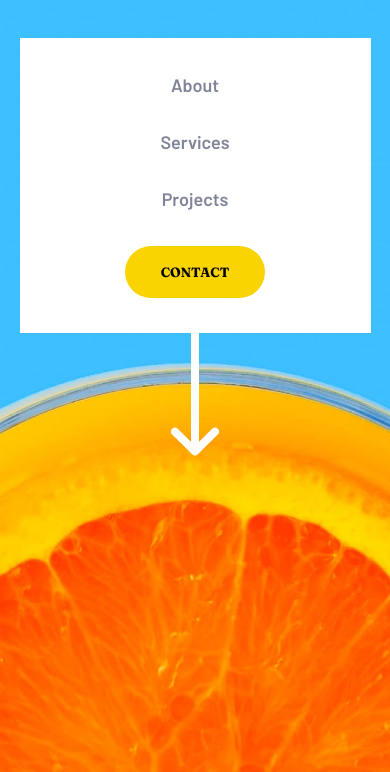
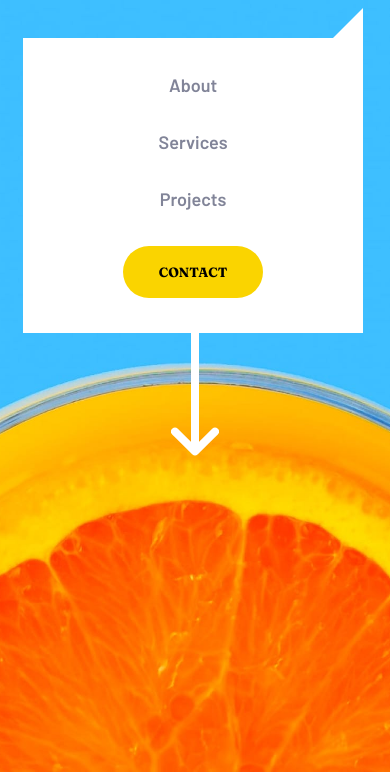
Before and after one commit to Artwot/sunny-agency-landing-page, a plain HTML site: page index.html in a window 390 px wide. Both pictures are taken after a click on the button 351 px from the left and 53 px from the top of the page. Shown: the part 72-844 px from the top of the page. Drawn offline with Linux system fonts and the light colour scheme.

Commit message:
Responsive design is already done. The mobile menu is finished

```diff
--- a/app.js
+++ b/app.js
@@ -0,0 +1,10 @@
+const hamburguer_menu = document.querySelector(".hamburguer-menu");
+const mobile_menu = document.querySelector(".mobile-menu");
+
+console.log(mobile_menu);
+
+function handleToggle() {
+  mobile_menu.classList.toggle("active")
+}
+
+hamburguer_menu.addEventListener("click", handleToggle)
--- a/index.html
+++ b/index.html
@@ -225,5 +225,8 @@
         >Frontend Mentor</a
       >. Coded with ❤️ by <a href="https://github.com/Artwot">Jorge Sarabia</a>.
     </div>
+
+    <script type="text/javascript" src="app.js" ></script>
+
   </body>
 </html>
--- a/style.css
+++ b/style.css
@@ -100,6 +100,10 @@ body {
 }
 
 .hamburguer-menu {
+  display: none;
+}
+
+.mobile-menu {
   display: none;
 }
 
@@ -432,7 +436,9 @@ body {
   color: hsl(228, 45%, 44%);
 }
 
+/* ****************************************************** */
 /* Responsive-CSS */
+/* ****************************************************** */
 @media (max-width: 768px) {
   /* Hide the navbar  */
   .navbar-links {
@@ -447,6 +453,7 @@ body {
     width: 120px;
   }
 
+  /* Main title */
   .title {
     /* margin-top: 2rem; */
     font-size: 2rem;
@@ -456,6 +463,7 @@ body {
     margin-top: 5rem;
   }
 
+  /* Cards */
   .card {
     flex-direction: column;
   }
@@ -494,6 +502,7 @@ body {
     height: 80vw;
   }
 
+  /* Invert the order of images */
   #img1,
   #img2 {
     order: -1;
@@ -590,14 +599,39 @@ body {
 
   /* Mobile menu */
   .mobile-menu {
-    width: 90%;
+    width: 87%;
     height: 35%;
     padding: 1rem 0;
     position: fixed;
-    right: calc(100% - 95%);
+    right: calc(100% - 93%);
     background-color: var(--white);
     font-size: 1rem;
     font-family: "Barlow", sans-serif;
+    display: inline-block;
+    visibility: hidden;
+    opacity: 0;
+    transition: all 0.3s linear;
+  }
+
+  /* Mobile menu visible */
+  .mobile-menu.active {
+    visibility: visible;
+    opacity: 1;
+  }
+
+  /* For the little triangle above the mobile menu */
+  .mobile-menu::before {
+    content: "";
+    width: 0;
+    height: 0;
+    border-left: 15px solid transparent;
+    border-top: 15px solid transparent;
+    border-right: 15px solid var(--white);
+    border-bottom: 15px solid var(--white);
+    /* background-color: var(--white); */
+    position: absolute;
+    top: -30px;
+    right: 0;
   }
 
   .mb-menu-links {
```
